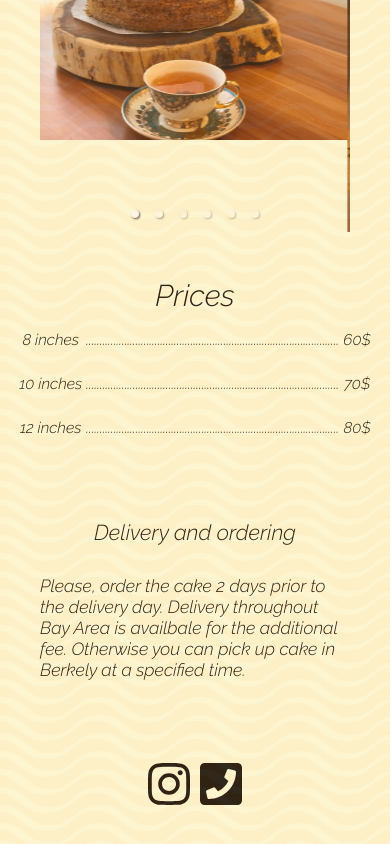
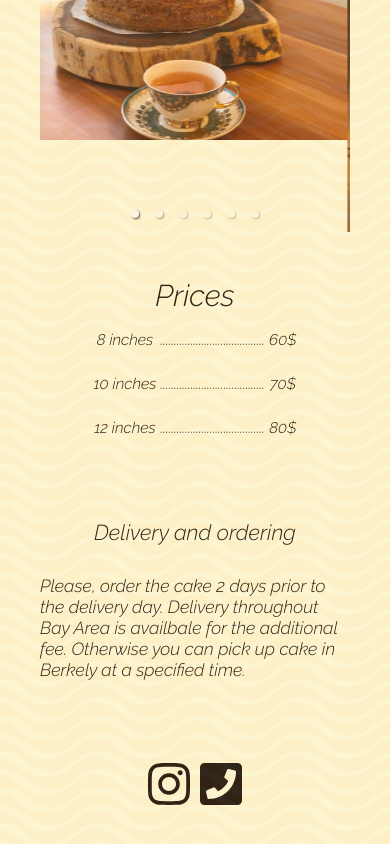
Before and after one commit to AlexTolstikhin/cakes, a React app: page / in a window 390 px wide. Shown: the part 761-1605 px from the top of the page. Built offline with nearby package versions, Linux system fonts and the light colour scheme; a web font is replaced by a local one.

Commit message:
fix mobile

```diff
--- a/src/components/homePage.js
+++ b/src/components/homePage.js
@@ -182,9 +182,9 @@ const HomePage = () => {
                     tableHeadStyles={tableHeadStyles}
                     tableStyles={tableStyles}
                     rowsData={[
-                        ['8 inches', "............................................................................................", "60$"],
-                        ['10 inches', "............................................................................................", "70$"],
-                        ['12 inches', "............................................................................................", "80$"],
+                        ['8 inches', "......................................", "60$"],
+                        ['10 inches', "......................................", "70$"],
+                        ['12 inches', "......................................", "80$"],
                     ]}
                 />
             </SectionWrapper>
```
